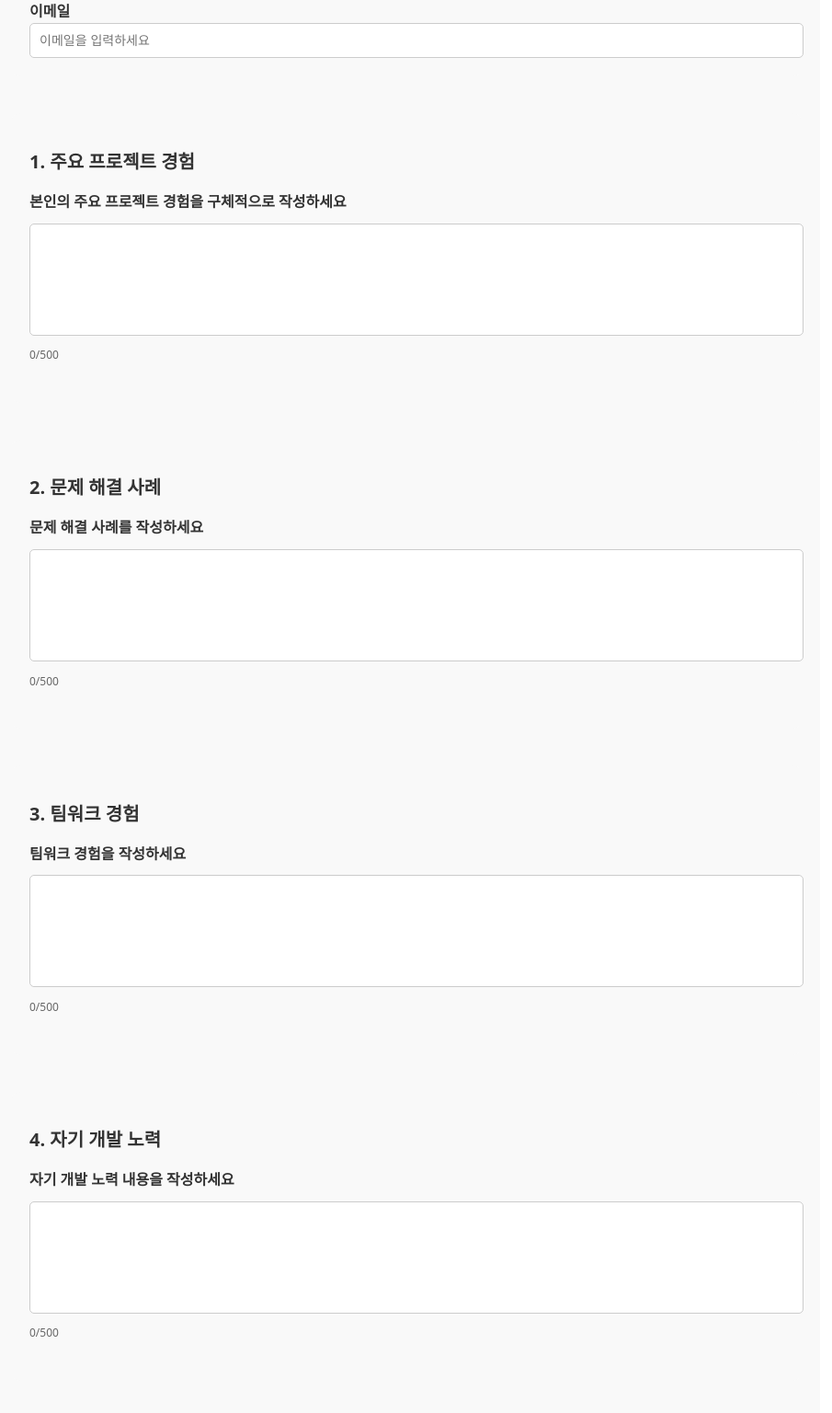
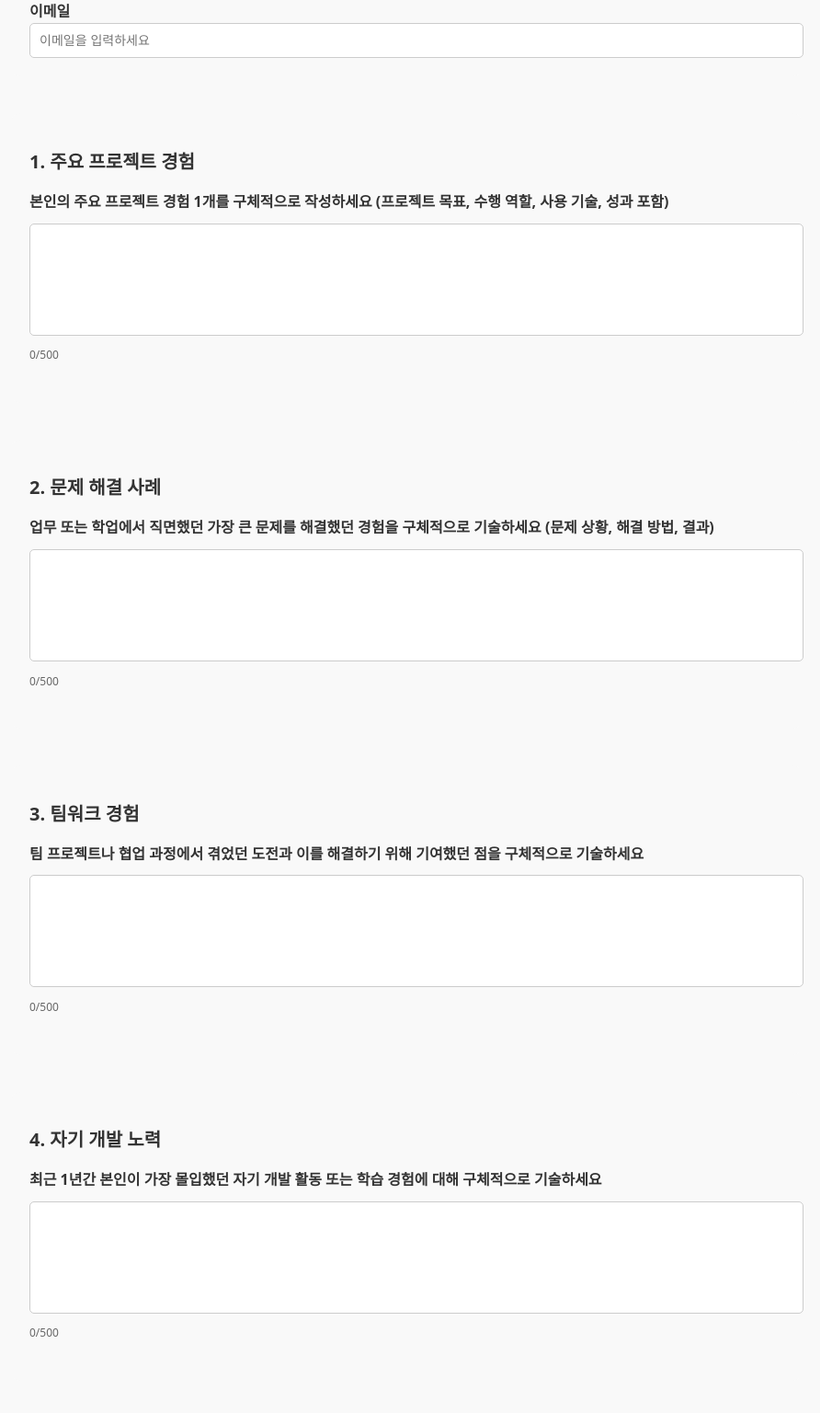
Before and after one commit to SKNETWORKS-FAMILY-AICAMP/SKN05-FINAL-4TEAM, a Django app: page / in a window 1280 px wide. Shown: the part 435-1971 px from the top of the page at 92% size, without its empty margins (198-1103 px from the left). Run offline with Django 5.2, Linux system fonts and the light colour scheme.

Commit message:
resume_form.html 수정

```diff
--- a/interview/templates/resume_form.html
+++ b/interview/templates/resume_form.html
@@ -133,7 +133,7 @@
             <div class="section">
                 <h2>1. 주요 프로젝트 경험</h2>
                 <div class="question">
-                    <label for="project-experience">본인의 주요 프로젝트 경험을 구체적으로 작성하세요</label>
+                    <label for="project-experience">본인의 주요 프로젝트 경험 1개를 구체적으로 작성하세요 (프로젝트 목표, 수행 역할, 사용 기술, 성과 포함)</label>
                     <textarea id="project-experience" name="project_experience" oninput="updateCharCount(this)"></textarea>
                     <span class="char-count">0/500</span>
                 </div>
@@ -142,7 +142,7 @@
             <div class="section">
                 <h2>2. 문제 해결 사례</h2>
                 <div class="question">
-                    <label for="problem-solving">문제 해결 사례를 작성하세요</label>
+                    <label for="problem-solving">업무 또는 학업에서 직면했던 가장 큰 문제를 해결했던 경험을 구체적으로 기술하세요 (문제 상황, 해결 방법, 결과)</label>
                     <textarea id="problem-solving" name="problem_solving" oninput="updateCharCount(this)"></textarea>
                     <span class="char-count">0/500</span>
                 </div>
@@ -151,7 +151,7 @@
             <div class="section">
                 <h2>3. 팀워크 경험</h2>
                 <div class="question">
-                    <label for="teamwork-experience">팀워크 경험을 작성하세요</label>
+                    <label for="teamwork-experience">팀 프로젝트나 협업 과정에서 겪었던 도전과 이를 해결하기 위해 기여했던 점을 구체적으로 기술하세요</label>
                     <textarea id="teamwork-experience" name="teamwork_experience" oninput="updateCharCount(this)"></textarea>
                     <span class="char-count">0/500</span>
                 </div>
@@ -160,7 +160,7 @@
             <div class="section">
                 <h2>4. 자기 개발 노력</h2>
                 <div class="question">
-                    <label for="self-development">자기 개발 노력 내용을 작성하세요</label>
+                    <label for="self-development">최근 1년간 본인이 가장 몰입했던 자기 개발 활동 또는 학습 경험에 대해 구체적으로 기술하세요</label>
                     <textarea id="self-development" name="self_development" oninput="updateCharCount(this)"></textarea>
                     <span class="char-count">0/500</span>
                 </div>
```
